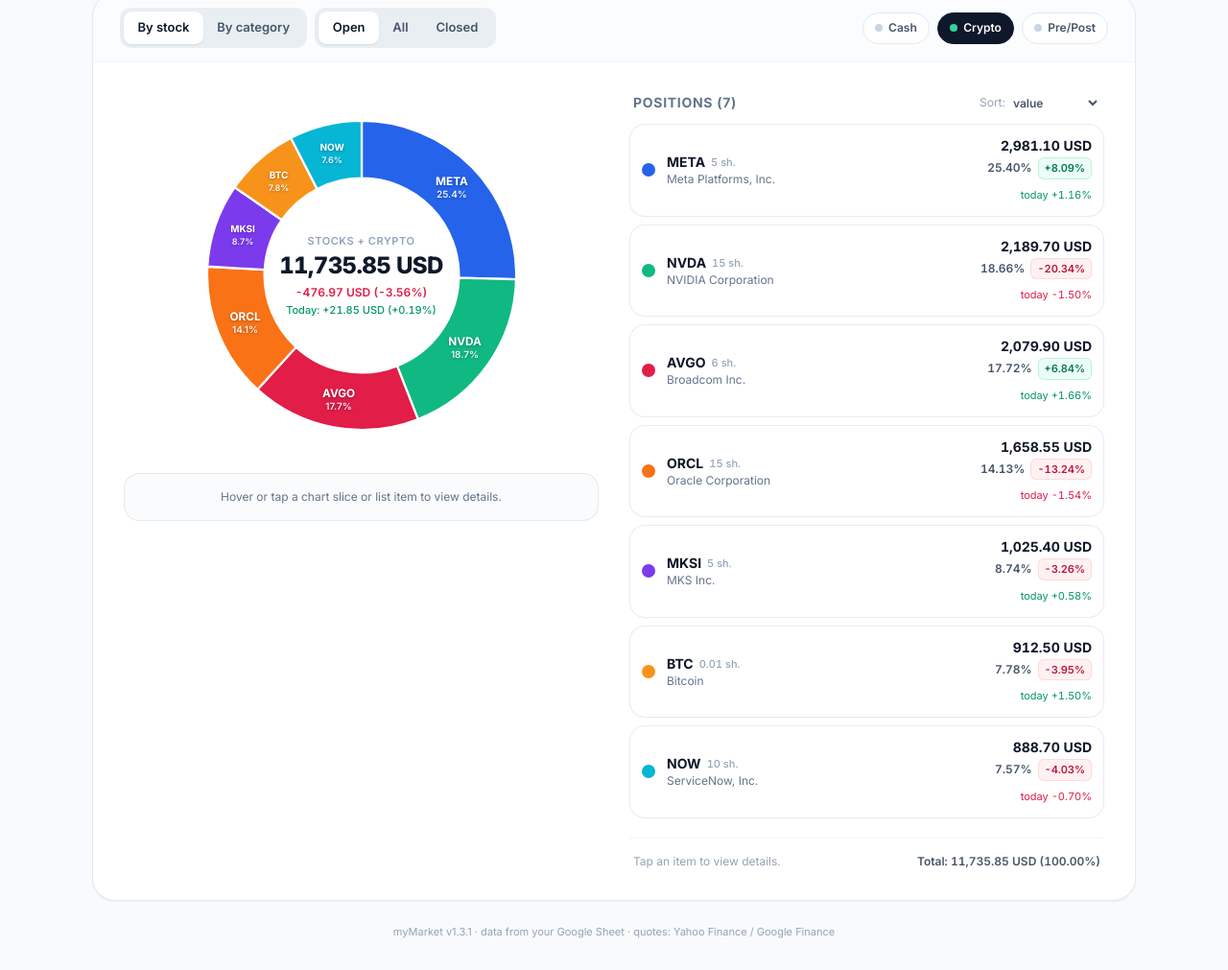
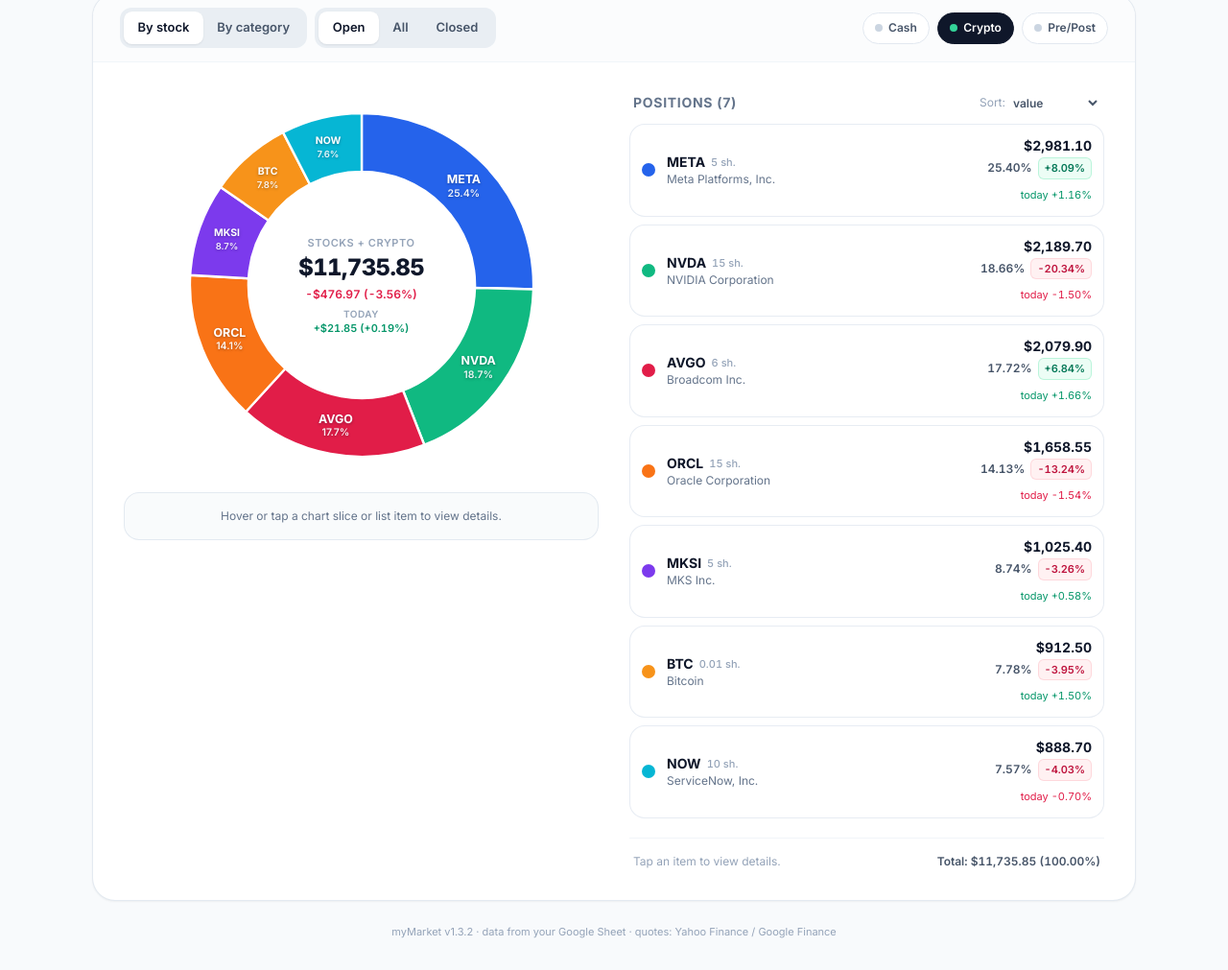
Before and after one commit to ptkacz/myMarket, a plain HTML site: page web/index.html in a window 1280 px wide. Shown: the part 228-1239 px from the top of the page at 96% size. Drawn offline with nearby package versions, Linux system fonts and the light colour scheme.

Commit message:
Use dollar symbol, widen donut center, and stack today label above daily change

```diff
--- a/web/index.html
+++ b/web/index.html
@@ -18,7 +18,7 @@
   <link rel="preconnect" href="https://fonts.googleapis.com" />
   <link rel="preconnect" href="https://fonts.gstatic.com" crossorigin />
   <link href="https://fonts.googleapis.com/css2?family=Inter:wght@400;500;600;700;800&display=swap" rel="stylesheet" />
-  <link rel="stylesheet" href="css/app.css?v=1.3.1" />
+  <link rel="stylesheet" href="css/app.css?v=1.3.2" />
 </head>
 <body class="bg-slate-50 text-slate-900 min-h-screen antialiased selection:bg-blue-100 selection:text-blue-900">
 
@@ -80,7 +80,7 @@
       <div class="p-4 sm:p-8 grid grid-cols-1 lg:grid-cols-12 gap-6 lg:gap-8 items-start">
 
         <div class="lg:col-span-6 flex flex-col items-center lg:sticky lg:top-6">
-          <div id="chart-wrap" class="relative w-full max-w-[380px] aspect-square flex items-center justify-center">
+          <div id="chart-wrap" class="relative w-full max-w-[400px] aspect-square flex items-center justify-center">
             <svg id="portfolio-svg" viewBox="0 0 420 420" class="w-full h-full overflow-visible" role="img" aria-label="Portfolio structure chart">
               <defs>
                 <filter id="slice-shadow" x="-15%" y="-15%" width="130%" height="130%">
@@ -90,7 +90,7 @@
               <g id="svg-slices"></g>
               <g id="svg-labels"></g>
             </svg>
-            <div id="donut-center" class="absolute inset-0 flex flex-col items-center justify-center pointer-events-none px-[20%] text-center transition-opacity duration-200">
+            <div id="donut-center" class="absolute inset-0 flex flex-col items-center justify-center pointer-events-none px-[18%] text-center transition-opacity duration-200">
               <span id="center-eyebrow" class="text-[11px] font-semibold uppercase tracking-wider text-slate-400"></span>
               <span id="center-primary" class="text-xl sm:text-2xl font-extrabold text-slate-900 tracking-tight mt-0.5 tabular-nums leading-tight"></span>
               <span id="center-secondary" class="text-xs font-semibold mt-1 tabular-nums"></span>
@@ -211,13 +211,13 @@
     </div>
   </dialog>
 
-  <script src="js/i18n.js?v=1.3.1"></script>
-  <script src="js/format.js?v=1.3.1"></script>
-  <script src="js/demo.js?v=1.3.1"></script>
-  <script src="js/api.js?v=1.3.1"></script>
-  <script src="js/engine.js?v=1.3.1"></script>
-  <script src="js/chart.js?v=1.3.1"></script>
-  <script src="js/ai-export.js?v=1.3.1"></script>
-  <script src="js/app.js?v=1.3.1"></script>
+  <script src="js/i18n.js?v=1.3.2"></script>
+  <script src="js/format.js?v=1.3.2"></script>
+  <script src="js/demo.js?v=1.3.2"></script>
+  <script src="js/api.js?v=1.3.2"></script>
+  <script src="js/engine.js?v=1.3.2"></script>
+  <script src="js/chart.js?v=1.3.2"></script>
+  <script src="js/ai-export.js?v=1.3.2"></script>
+  <script src="js/app.js?v=1.3.2"></script>
 </body>
 </html>
--- a/web/js/app.js
+++ b/web/js/app.js
@@ -2,7 +2,7 @@
 (function (MM) {
   'use strict';
 
-  const APP_VERSION = '1.3.1';
+  const APP_VERSION = '1.3.2';
   const KEY_PREFS = 'mm.prefs';
   const AUTO_REFRESH_MS = 60_000;
 
@@ -588,6 +588,13 @@
         el.centerEyebrow.textContent = state.viewData.eyebrow;
         el.centerPrimary.textContent = f.money(state.viewData.total, cur);
 
+        const renderTodayBlock = () => {
+          el.centerTertiary.innerHTML =
+            `<span class="block text-[10px] font-semibold uppercase tracking-wider text-slate-400">${f.esc(T('lblToday'))}</span>` +
+            `<span class="block font-semibold ${f.gainClass(s.daily)}">${f.signedMoney(s.daily, cur)} (${f.signedPct(s.dailyPct)})</span>`;
+          el.centerTertiary.className = 'text-[11px] mt-1.5 tabular-nums leading-tight space-y-0.5';
+        };
+
         if (state.scope === 'all') {
           if (s.allCost > 0) {
             el.centerSecondary.textContent = `${f.signedMoney(s.allPnl, cur)} (${f.signedPct(s.allPnlPct)})`;
@@ -597,12 +604,11 @@
           }
           if (s.closedCount > 0) {
             el.centerTertiary.innerHTML =
-              `<span class="block">${f.esc(T('openShort'))} <strong class="font-semibold ${f.gainClass(s.pnl)}">${f.signedMoney(s.pnl, cur, 0)}</strong></span>` +
-              `<span class="block">${f.esc(T('closedShort'))} <strong class="font-semibold ${f.gainClass(s.closedPnl)}">${f.signedMoney(s.closedPnl, cur, 0)}</strong></span>`;
-            el.centerTertiary.className = 'text-[10.5px] sm:text-[11px] font-medium text-slate-400 mt-1 tabular-nums leading-tight space-y-0.5';
+              `<span class="block">${f.esc(T('openShort'))} <strong class="font-semibold ${f.gainClass(s.pnl)}">${f.signedMoney(s.pnl, cur)}</strong></span>` +
+              `<span class="block">${f.esc(T('closedShort'))} <strong class="font-semibold ${f.gainClass(s.closedPnl)}">${f.signedMoney(s.closedPnl, cur)}</strong></span>`;
+            el.centerTertiary.className = 'text-[10.5px] sm:text-[11px] font-medium text-slate-400 mt-1.5 tabular-nums leading-tight space-y-0.5';
           } else if (s.daily !== null) {
-            el.centerTertiary.textContent = `${T('todayPrefix')} ${f.signedMoney(s.daily, cur)} (${f.signedPct(s.dailyPct)})`;
-            el.centerTertiary.className = `text-[11px] font-medium mt-0.5 tabular-nums ${f.gainClass(s.daily)}`;
+            renderTodayBlock();
           } else {
             el.centerTertiary.textContent = '';
           }
@@ -614,8 +620,7 @@
             el.centerSecondary.textContent = '';
           }
           if (s.daily !== null) {
-            el.centerTertiary.textContent = `${T('todayPrefix')} ${f.signedMoney(s.daily, cur)} (${f.signedPct(s.dailyPct)})`;
-            el.centerTertiary.className = `text-[11px] font-medium mt-0.5 tabular-nums ${f.gainClass(s.daily)}`;
+            renderTodayBlock();
           } else {
             el.centerTertiary.textContent = '';
           }
--- a/web/js/chart.js
+++ b/web/js/chart.js
@@ -3,7 +3,7 @@
   'use strict';
 
   const NS = 'http://www.w3.org/2000/svg';
-  const CX = 210, CY = 210, OUTER_R = 178, INNER_R = 112;
+  const CX = 210, CY = 210, OUTER_R = 188, INNER_R = 124;
 
   function polar(r, angle) {
     const rad = ((angle - 90) * Math.PI) / 180;
--- a/web/js/format.js
+++ b/web/js/format.js
@@ -21,8 +21,20 @@
 
   function sign(n, d) { return isNum(n) && Number(n.toFixed(d)) > 0 ? '+' : ''; }
 
-  function money(n, cur = 'USD', d = 2) { return isNum(n) ? `${num(n, d)}${NBSP}${cur}` : '—'; }
-  function signedMoney(n, cur = 'USD', d = 2) { return isNum(n) ? sign(n, d) + money(n, cur, d) : '—'; }
+  function money(n, cur = 'USD', d = 2) {
+    if (!isNum(n)) return '—';
+    const abs = num(Math.abs(n), d);
+    const neg = n < 0 && Number(Math.abs(n).toFixed(d)) !== 0;
+    const negSign = neg ? '-' : '';
+    if (cur === 'USD') return `${negSign}$${abs}`;
+    return `${negSign}${abs}${NBSP}${cur}`;
+  }
+
+  function signedMoney(n, cur = 'USD', d = 2) {
+    if (!isNum(n)) return '—';
+    const pos = Number(n.toFixed(d)) > 0 ? '+' : '';
+    return pos + money(n, cur, d);
+  }
   function pct(n, d = 2) { return isNum(n) ? `${num(n, d)}%` : '—'; }
   function signedPct(n, d = 2) { return isNum(n) ? sign(n, d) + pct(n, d) : '—'; }
 
```
Also changed, not shown: 2 other files.
